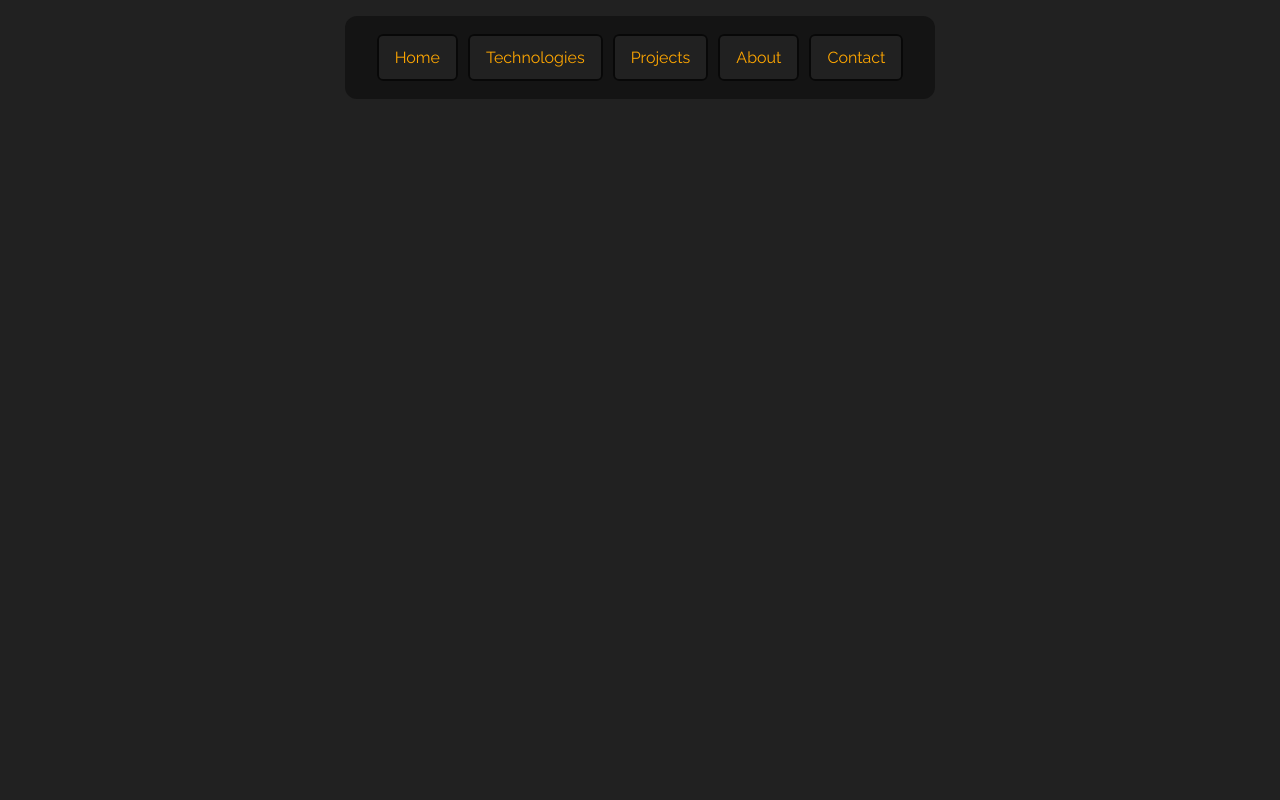
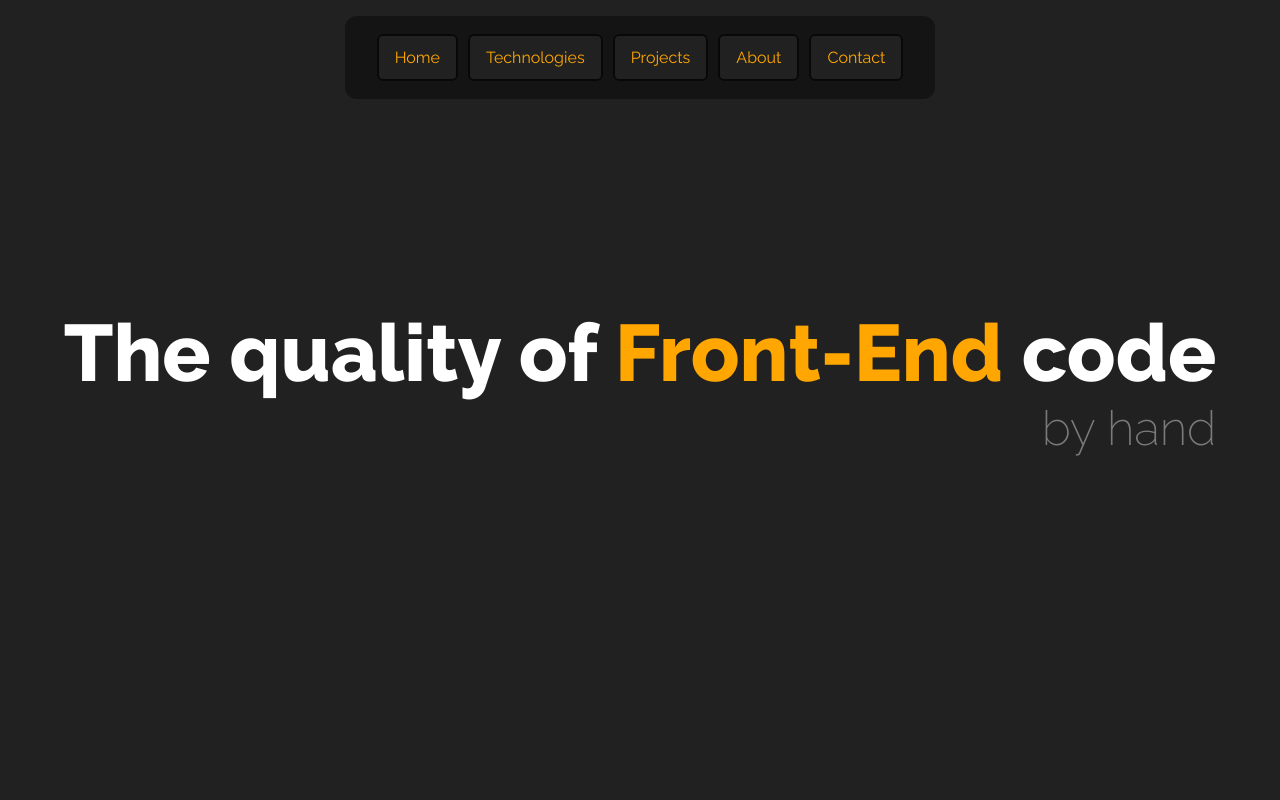
Before and after one commit to Maddax10/Portfolio, a website built with Vite: page index.html in a window 1280 px wide. Shown: the top 800 px of the page. Built offline with nearby package versions, Linux system fonts and the light colour scheme.

Commit message:
add main content section with header and text inside

```diff
--- a/src/partials/indexBody.html
+++ b/src/partials/indexBody.html
@@ -10,4 +10,15 @@
       </ul>
     </nav>
   </header>
+  <main class="mainContent">
+    <header class="mainContent__header">
+      <div class="mainContent__firstLine">
+        <span>The quality of </span>
+        <span class="mainContent__frontWord">Front-End</span>
+        <span> code</span>
+      </div>
+      <div class="mainContent__handLine">by hand</div>
+    </header>
+  </main>
+  Lorem ipsum dolor sit amet consectetur adipisicing elit. Nihil beatae nisi laboriosam earum et at, molestias dolore fuga excepturi veritatis consequuntur nesciunt quod autem aspernatur, eveniet nemo magnam a necessitatibus? Lorem ipsum dolor sit amet consectetur adipisicing elit. Nihil beatae nisi laboriosam earum et at, molestias dolore fuga excepturi veritatis consequuntur nesciunt quod autem aspernatur, eveniet nemo magnam a necessitatibus? Lorem ipsum dolor sit amet consectetur adipisicing elit. Nihil beatae nisi laboriosam earum et at, molestias dolore fuga excepturi veritatis consequuntur nesciunt quod autem aspernatur, eveniet nemo magnam a necessitatibus? Lorem ipsum dolor sit amet consectetur adipisicing elit. Nihil beatae nisi laboriosam earum et at, molestias dolore fuga excepturi veritatis consequuntur nesciunt quod autem aspernatur, eveniet nemo magnam a necessitatibus? Lorem ipsum dolor sit amet consectetur adipisicing elit. Nihil beatae nisi laboriosam earum et at, molestias dolore fuga excepturi veritatis consequuntur nesciunt quod autem aspernatur, eveniet nemo magnam a necessitatibus? Lorem ipsum dolor sit amet consectetur adipisicing elit. Nihil beatae nisi laboriosam earum et at, molestias dolore fuga excepturi veritatis consequuntur nesciunt quod autem aspernatur, eveniet nemo magnam a necessitatibus?
 </body>
--- a/src/styles/_portfolio.scss
+++ b/src/styles/_portfolio.scss
@@ -1,4 +1,5 @@
 $black: black;
+$white: white;
 $darkGray: #080808;
 $lightGray: #212121;
 $sunrise: #ffa700;
@@ -9,40 +10,40 @@ body {
   background-color: $lightGray;
   width: 100%;
   height: 100dvh;
+  user-select: none;
 }
 .mainHeader {
   display: flex;
   justify-content: center;
   &__nav {
-    background: transparentize($darkGray, .5);
+    background: transparentize($darkGray, 0.5);
     width: fit-content;
     padding: 2rem;
     margin-block-start: 1rem;
     border-radius: 12px;
-    position:fixed;
+    position: fixed;
     ul {
       display: flex;
       justify-content: center;
       gap: 10px;
       li a {
-        transition: ease .3s;
+        transition: ease 0.3s;
         text-decoration: none;
         color: $sunrise;
         background-color: $lightGray;
-        padding-block:12px;
+        padding-block: 12px;
         padding-inline: 1rem;
         border-radius: 6px;
-        cursor:pointer;
+        cursor: pointer;
         border: 2px solid $darkGray;
-        &:hover{
-          color:$darkGray;
+        &:hover {
+          color: $darkGray;
           background-color: $sunrise;
           border: 2px solid $sunrise;
         }
-        &:active{
+        &:active {
           background-color: $darkSunrise;
           border: 2px solid $darkGray;
-
         }
       }
       .activePage {
@@ -50,3 +51,35 @@ body {
     }
   }
 }
+
+.mainContent {
+  width: 100%;
+  height: 100%;
+
+  &__header {
+    display: grid;
+    grid-template-rows: 1fr 1fr;
+    justify-self: center;
+    justify-content: center;
+    align-items: center;
+    height: 100%;
+    min-height: 500px;
+    color: $white;
+    font-size: 5rem;
+    font-weight: 800;
+  }
+
+  &__firstLine {
+    align-self: end;
+  }
+  &__handLine {
+    font-size: 3rem;
+    opacity: 40%;
+    font-weight: 200;
+    align-self: start;
+    justify-self: end;
+  }
+  &__frontWord {
+    color: $sunrise;
+  }
+}
```
